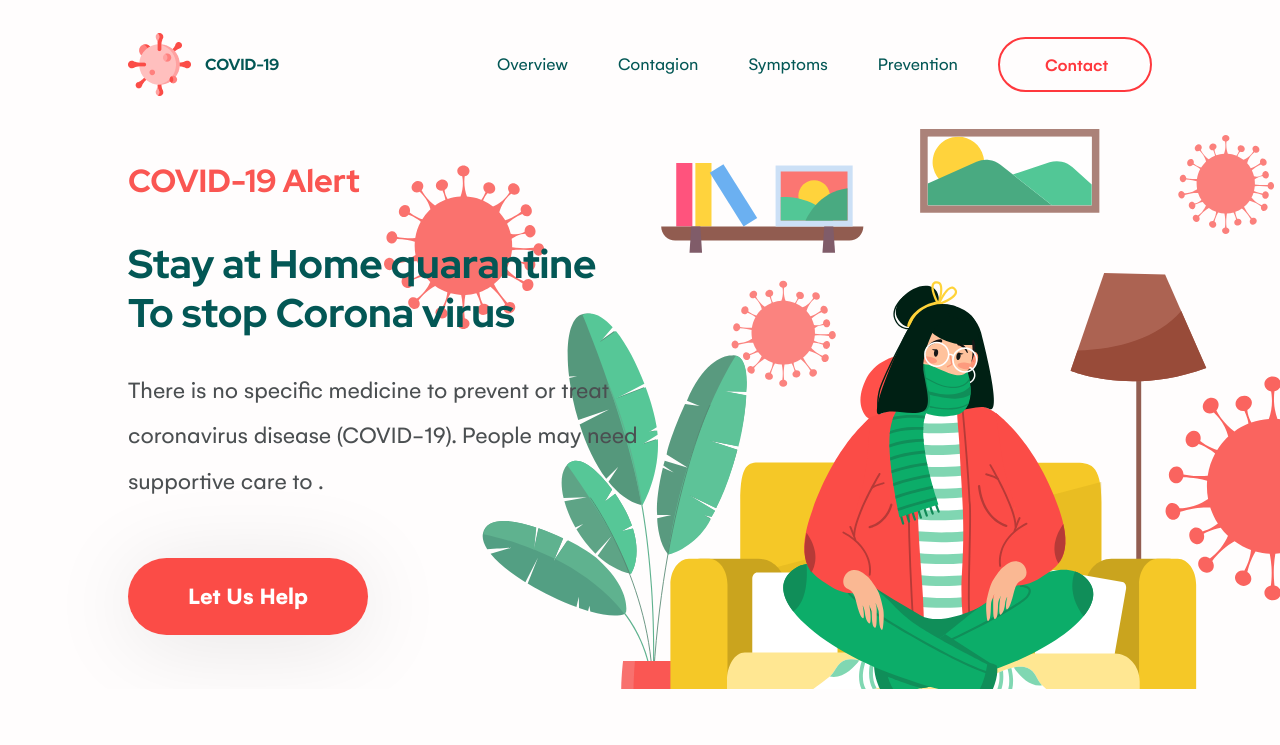
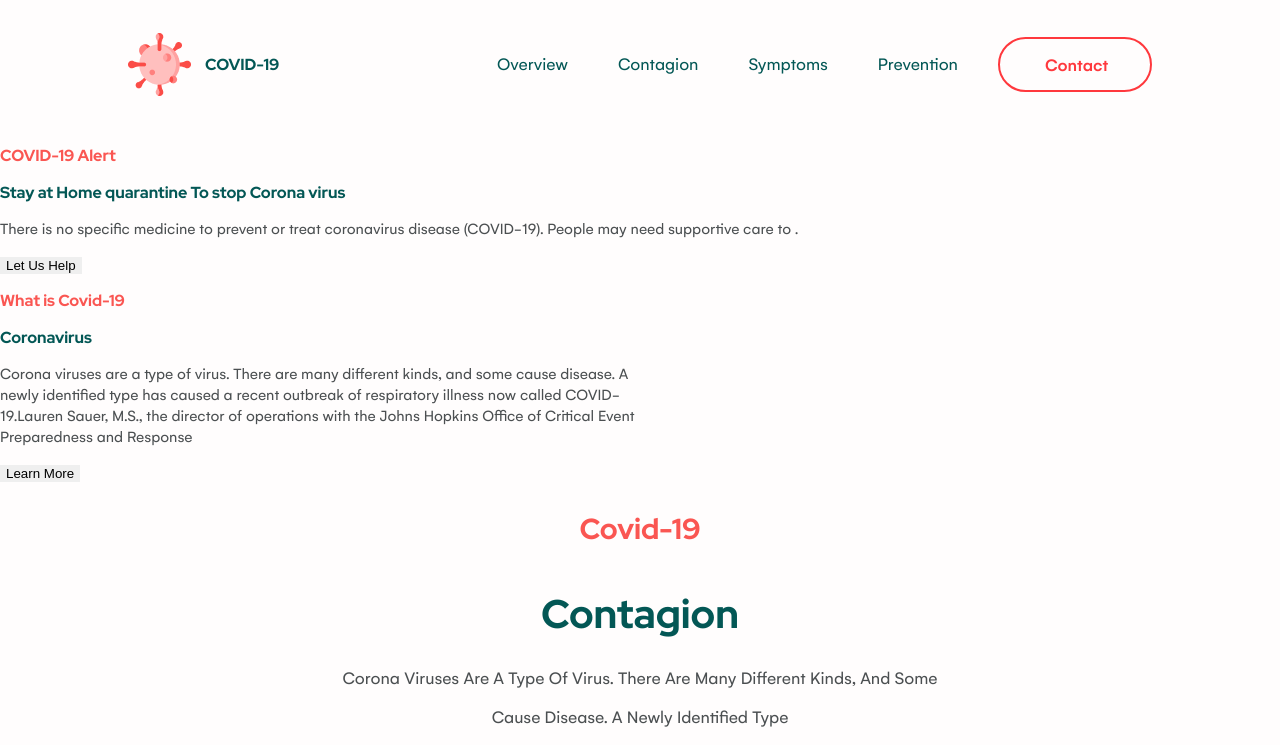
Before and after one commit to YongminK/mockups, a React (Create React App) app in the folder covid-19/: page / in a window 1280 px wide. Shown: the top 745 px of the page. Built offline with nearby package versions, Linux system fonts and the light colour scheme.

Commit message:
Update main-style.sass

```diff
--- a/covid-19/src/styles/main-style.sass
+++ b/covid-19/src/styles/main-style.sass
@@ -35,70 +35,22 @@ button
 .text
 	color: $text
 	font-family: 'Gelion-Regular'
-
-.header
-	background-image: url("../img/header-background.svg")
-	background-repeat: no-repeat
-	height: 70%
-	background-position: top right
-	background-size: 70%
-	overflow: hidden
-	padding: 0 10%
-	p
-		width: 50%
-	.title-red
-		font-size: 32px
-		line-height: 122%
-		margin-bottom: 36px
-	.title-green
-		font-size: 40px
-		line-height: 122%
-		margin-bottom: 30px
-	.text
-		font-size: 24px
-		line-height: 190%
-		margin-bottom: 54px
-	button
-		max-width: 250px
-		max-height: 80px
-		box-shadow: 0px 8px 87px rgba(0, 0, 0, 0.1)
-		border-radius: 65px
-		background-color: $primary
-		color: #FFFFFF
-		font-family: 'Gelion-Bold'
-		font-size: 24px
-		line-height: 29px
-		padding: 24px 60px
-		border: none
-.content
-	width: 50%
-.overview
-	background-image: url("../img/overview-background.svg"), url("../img/two-virus.svg")
-	background-position: center left, bottom right
-	padding: 0 10%
-	height: 75vh
-	background-repeat: no-repeat
-	background-size: 50%, 20%
-	display: flex
-	align-items: center
-	justify-content: flex-end
+.block
+	& > p
+		text-align: center
 	.title-red
 		font-size: 29px
-		line-height: 124%
+		line-height: 1.24
 		margin-bottom: 25px
 	.title-green
 		font-size: 40px
 		margin-bottom: 20px
-	.text
-		font-size: 20px
-		line-height: 215%
-	button
-		max-width: 200px
-		max-height: 65px
-		background: rgba(250, 86, 82, 0.15)
-		border-radius: 65px
-		color: $secondary
-		font-size: 20px
-		line-height: 24px
-		font-family: 'Gelion-SemiBold'
-		padding: 21px 50px
+	& > .text
+		font-size: 18px
+		line-height: 2.15
+		text-transform: capitalize
+		width: 50%
+		margin: 0 auto
+
+.content
+	width: 50%
```
